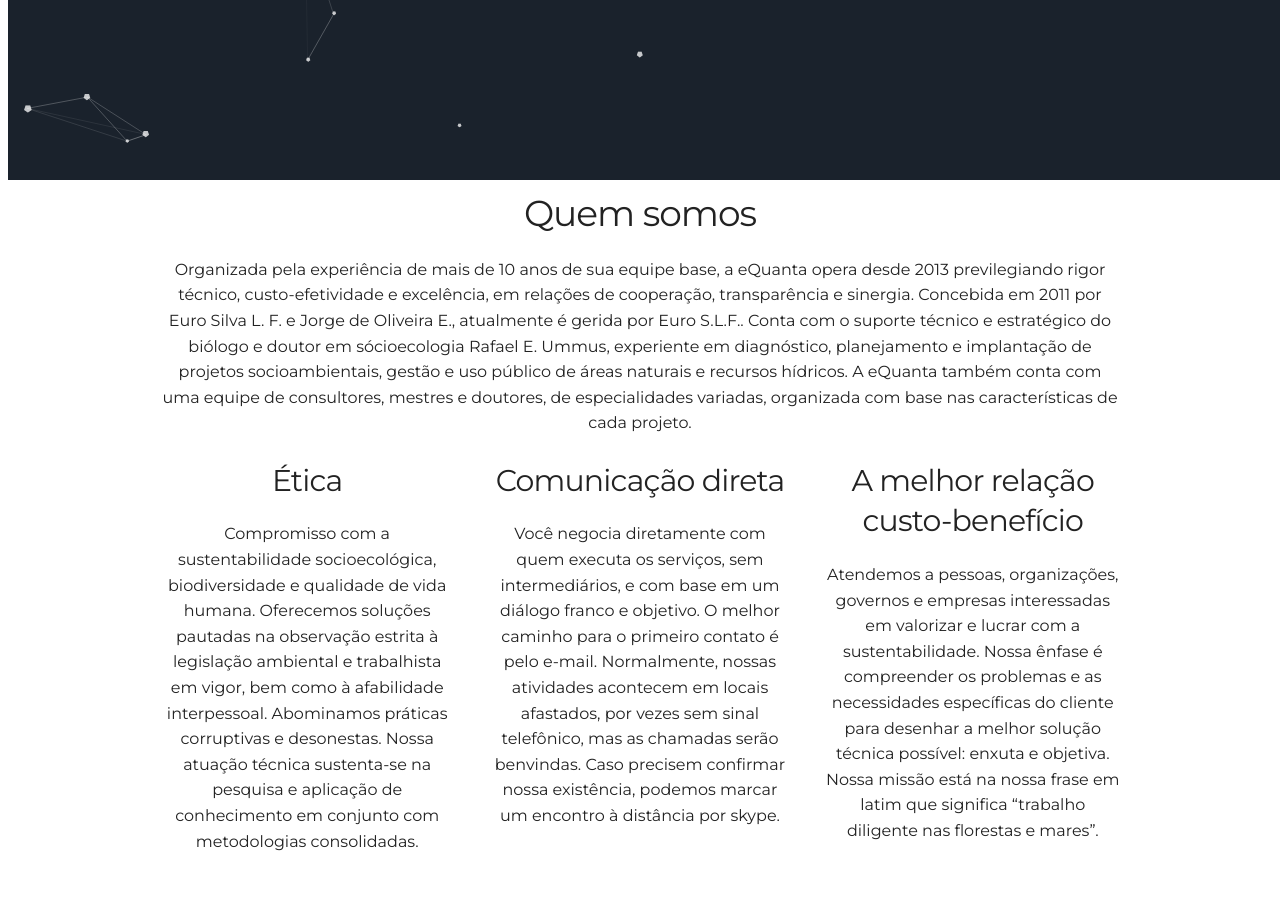
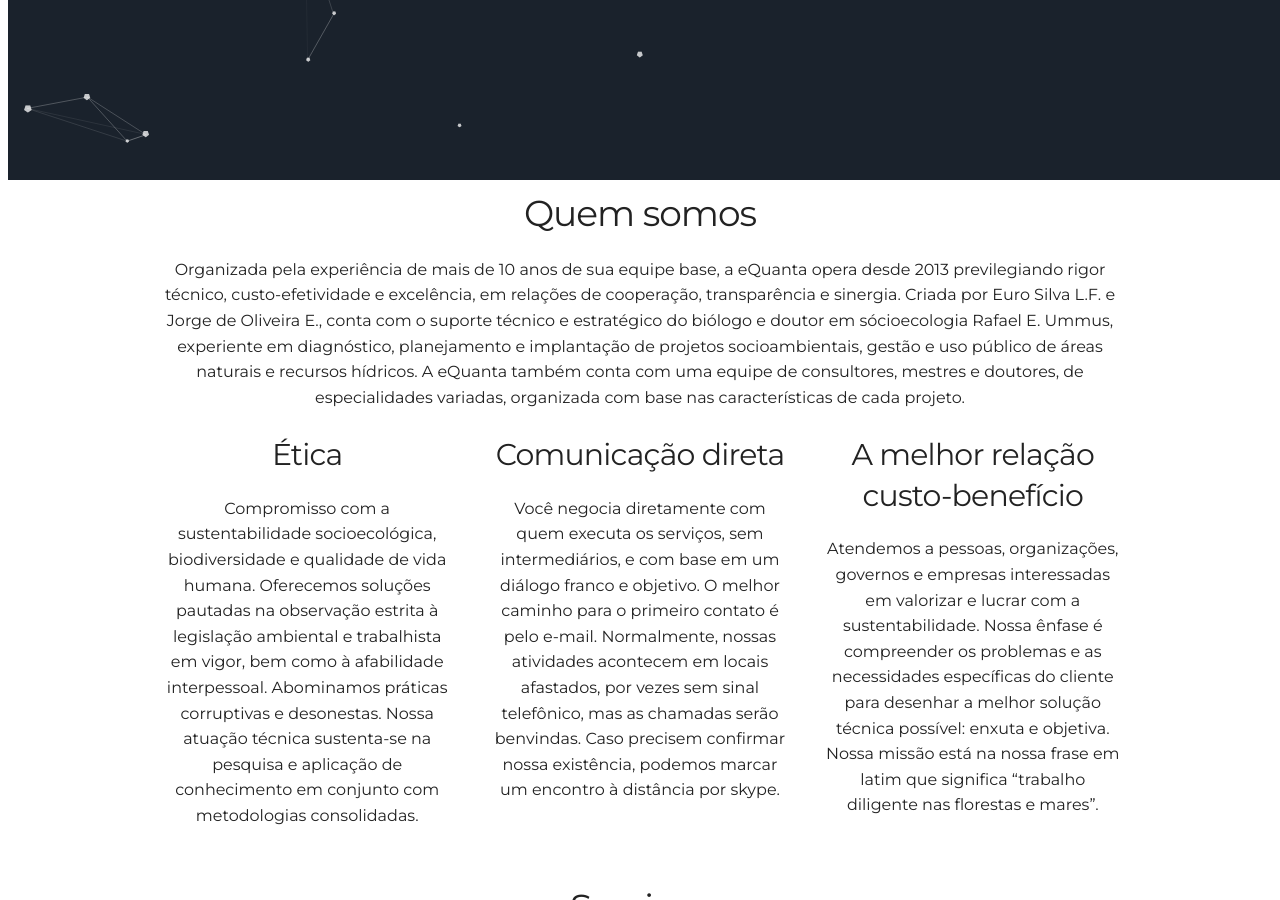
Before and after one commit to leroy1977/eQ1, a Jekyll site: the page built from index.html, in a window 1280 px wide and 900 px high, scrolled down 735 px. Built offline with Jekyll 4.4.1, drawn with Linux system fonts in a browser that asks for light colours.

Commit message:
Update _config.yml

```diff
--- a/_config.yml
+++ b/_config.yml
@@ -11,7 +11,7 @@
 
 # User settings
 username: eQuanta
-user_description: Organizada pela experiência de mais de 10 anos de sua equipe base, a eQuanta opera desde 2013 previlegiando rigor técnico, custo-efetividade e excelência, em relações de cooperação, transparência e sinergia. Concebida em 2011 por Euro Silva L. F. e Jorge de Oliveira E., atualmente é gerida por Euro S.L.F.. Conta com o suporte técnico e estratégico do biólogo e doutor em sócioecologia Rafael E. Ummus, experiente em diagnóstico, planejamento e implantação de projetos socioambientais, gestão e uso público de áreas naturais e recursos hídricos. A eQuanta também conta com uma equipe de consultores, mestres e doutores, de especialidades variadas, organizada com base nas características de cada projeto.
+user_description: Organizada pela experiência de mais de 10 anos de sua equipe base, a eQuanta opera desde 2013 previlegiando rigor técnico, custo-efetividade e excelência, em relações de cooperação, transparência e sinergia. Criada por Euro Silva L.F. e Jorge de Oliveira E., conta com o suporte técnico e estratégico do biólogo e doutor em sócioecologia Rafael E. Ummus, experiente em diagnóstico, planejamento e implantação de projetos socioambientais, gestão e uso público de áreas naturais e recursos hídricos. A eQuanta também conta com uma equipe de consultores, mestres e doutores, de especialidades variadas, organizada com base nas características de cada projeto.
 
 user_title: Diligentia laborat in omnis silvae et maria
 email: e.quanta.env@gmail.com
```
